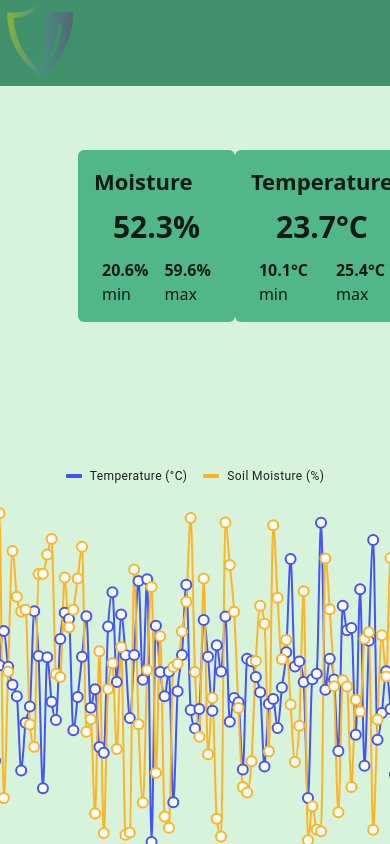
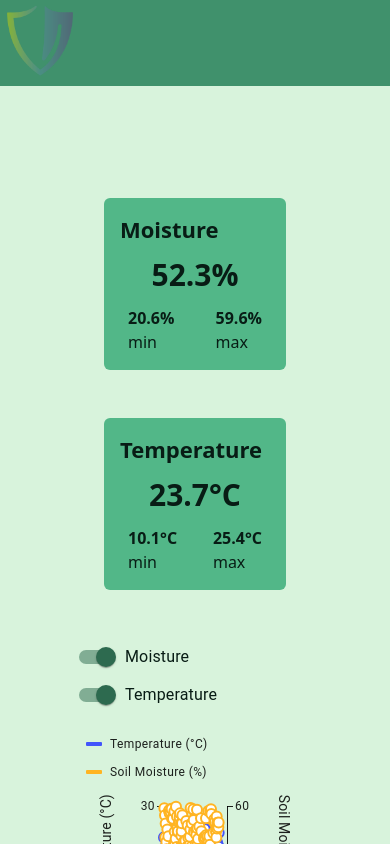
Before and after one commit to btaskinen/site-health-dashboard, a React (Vite) app: page / in a window 390 px wide. Built offline with nearby package versions, Linux system fonts and the light colour scheme.

Commit message:
Improve responsiveness

```diff
--- a/src/SiteHealthDashboard.css
+++ b/src/SiteHealthDashboard.css
@@ -17,11 +17,22 @@
   align-items: center;
   background-color: var(--primary-800);
   overflow-y: auto;
-  padding: var(--padding-4xl)
+  padding: var(--padding-4xl);
 }
 
 .SiteHealthDashboard__metricsContainer {
   display: flex;
-  justify-content: space-between;
+  gap: var(--padding-3xl);
+  justify-content:center;
   width: 60vw;
 }
+
+@media (max-width: 480px) {
+  .SiteHealthDashboard__metricsContainer {
+    display: flex;
+    flex-direction: column;
+    align-items: center;
+    padding-top: var(--padding-3xl);
+    gap: var(--padding-3xl);
+  }
+}
--- a/src/components/Chart.css
+++ b/src/components/Chart.css
@@ -3,9 +3,10 @@
   flex: 1;
   flex-direction: column;
   gap: var(--padding-l);
+  width: 60vw;
 }
 
-.Chart__toggleSwitch {
+.Chart__toggleSwitch.MuiFormGroup-root {
   flex-direction: row;
 }
 
--- a/src/components/Chart.tsx
+++ b/src/components/Chart.tsx
@@ -53,8 +53,6 @@ export const Chart = ({data}: Props) => {
         />
       </FormGroup>
       <LineChart
-        width={900}
-        height={400}
         dataset={data}
         xAxis={[
           {
```
